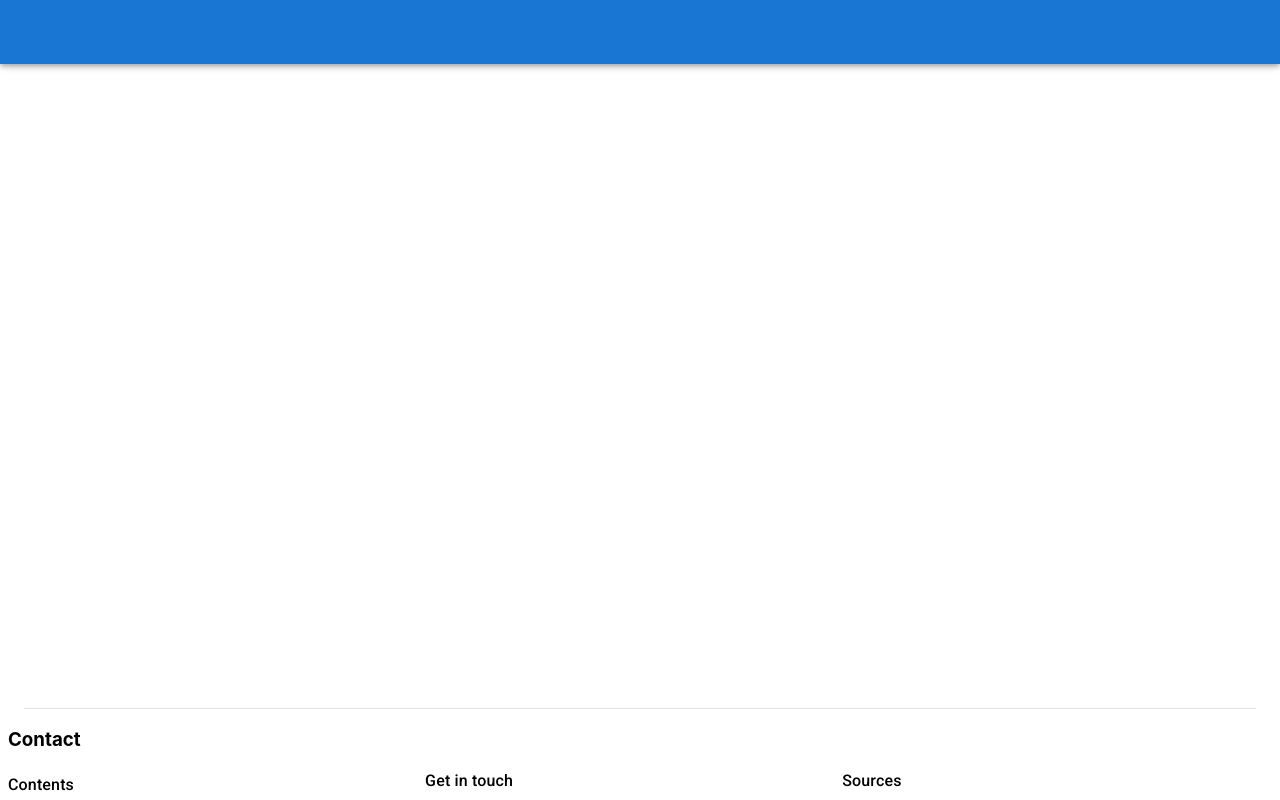
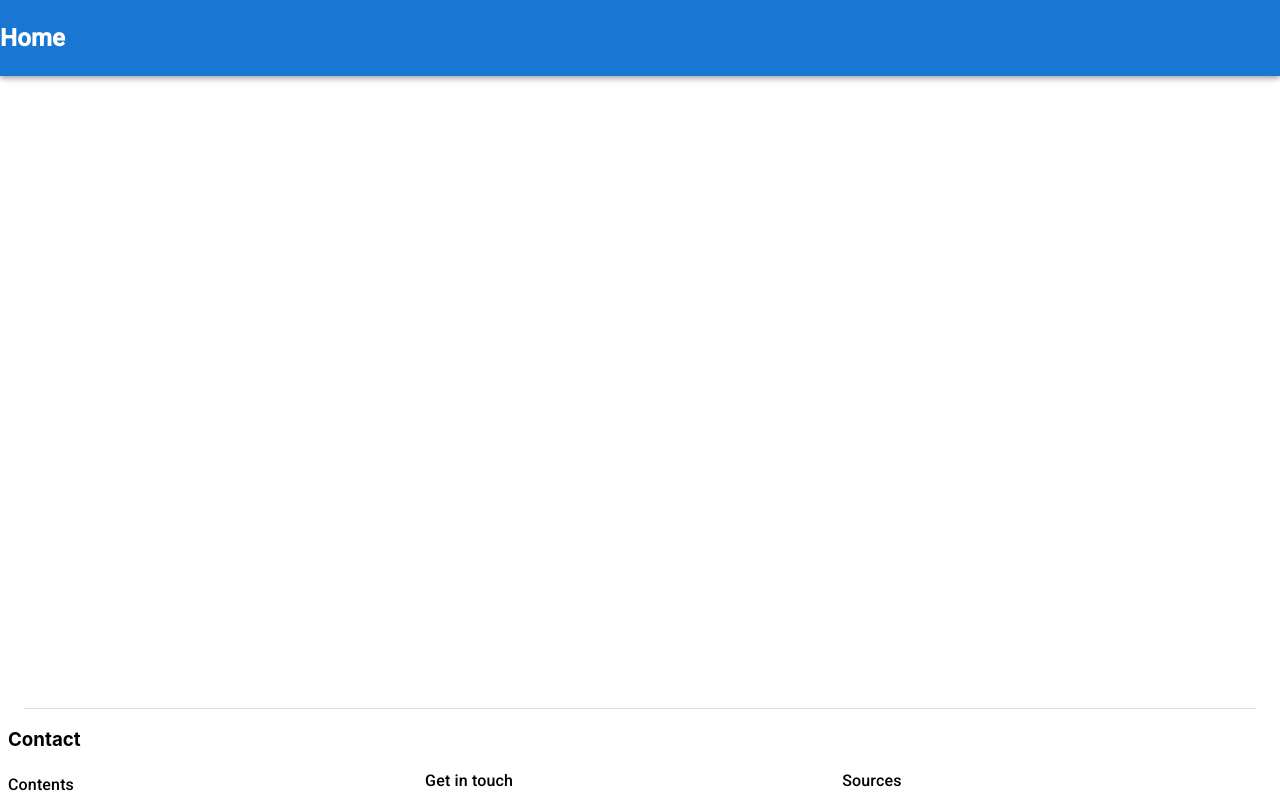
Before and after one commit to leartpro/personal, a React (Create React App) app: page /project/1 in a window 1280 px wide. Shown: the top 800 px of the page. Built offline with nearby package versions, Linux system fonts and the light colour scheme.

Commit message:
General improvement

```diff
--- a/src/components/Header/Header.tsx
+++ b/src/components/Header/Header.tsx
@@ -6,7 +6,7 @@ import scrollToAnchor from "../../functions/Scroll";
 
 //reserved anchorId: 'back' (only use for navigations between pages)
 function Header({navigations}: { navigations: Navigation[]}) {
-    const [current, setCurrent] = useState(navigations.at(0)?.navText);
+    const [current, setCurrent] = useState('Home');
     const navigator = useNavigate();
     return (
         <AppBar>
```
